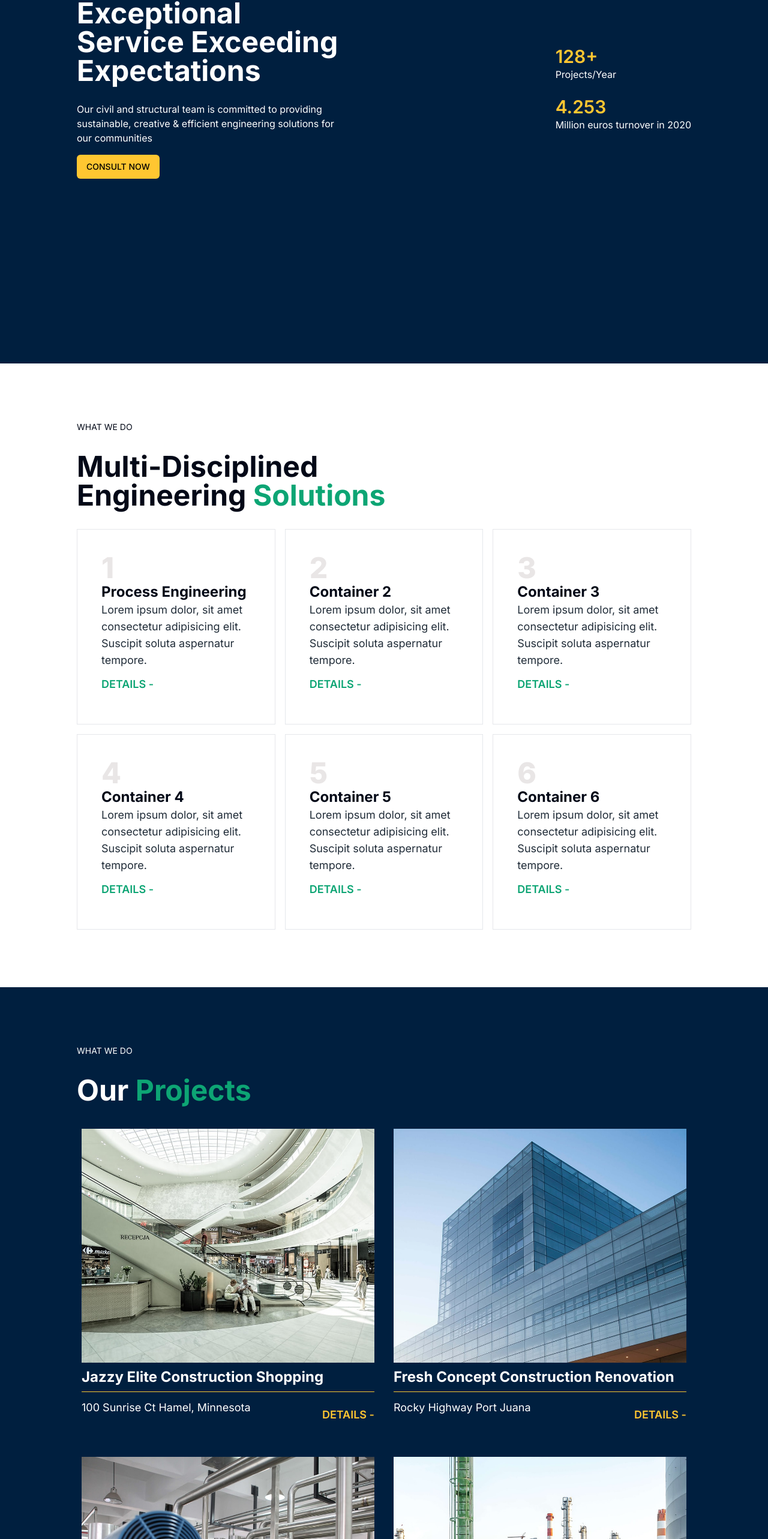
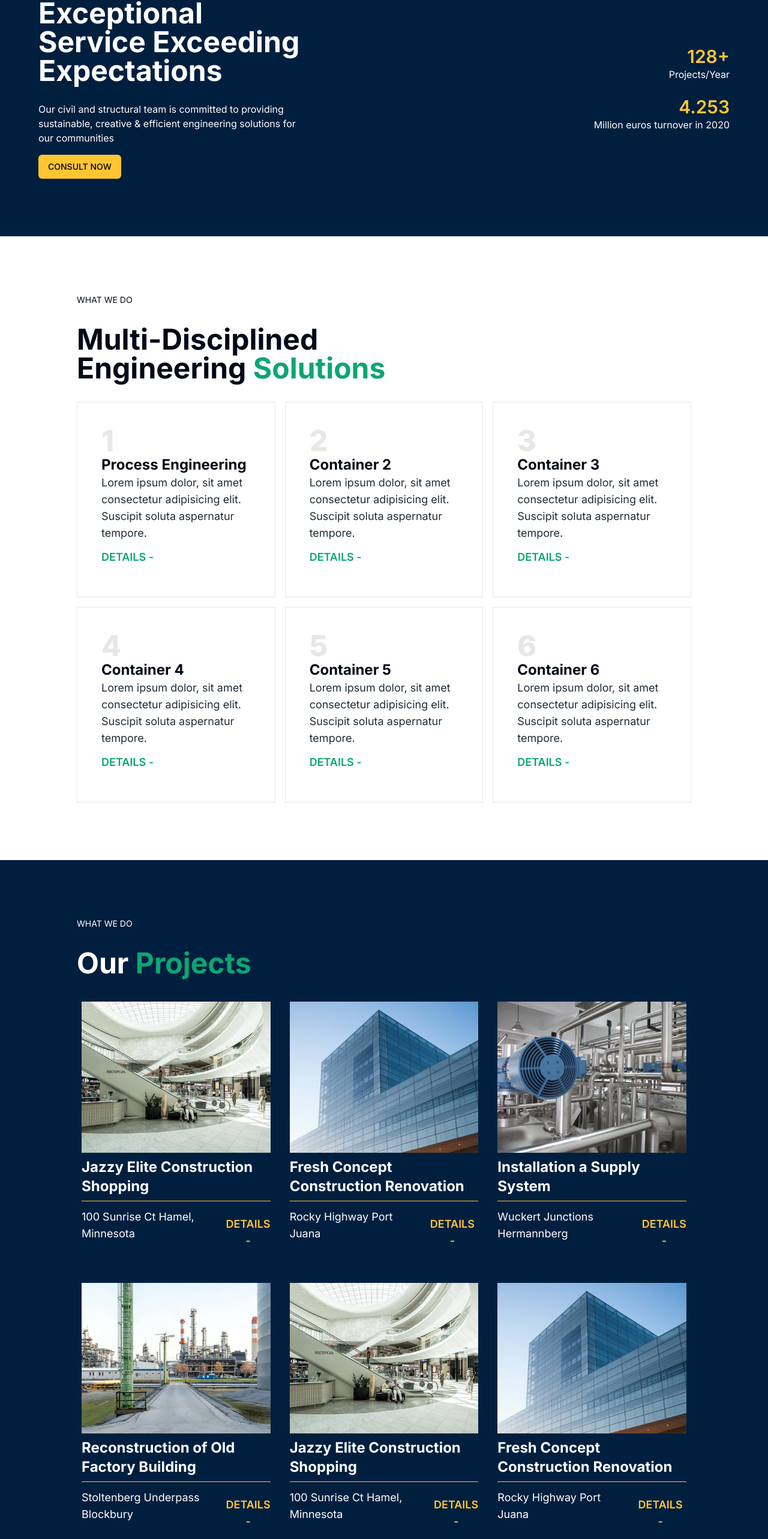
Before and after one commit to Simana-poudel/axial, a Next.js app: page / in a window 1280 px wide. Shown: the part 194-2760 px from the top of the page at 60% size. Built offline with nearby package versions, Linux system fonts and the light colour scheme.

Commit message:
grid added

```diff
--- a/components/LandingImage/Landingpage.tsx
+++ b/components/LandingImage/Landingpage.tsx
@@ -5,8 +5,8 @@ import { Button } from "../ui/button";
 const Landingpage = () => {
   return (
     <div>
-      <div className=" bg-primary-1 h-screen pt-24">
-        <div className="max-w-5xl mx-auto items-center flex justify-between py-24">
+      <div className=" bg-primary-1 pt-24">
+        <div className="max-w-6xl mx-auto items-center flex justify-between py-24">
           <div className="max-w-[450px]">
             <h1 className="z-1 relative mb-7 text-white  font-bold text-5xl">
               Exceptional Service Exceeding Expectations
@@ -22,20 +22,33 @@ const Landingpage = () => {
               Consult Now
             </Button>
           </div>
-          <div className="flex">
-            <div className="place-self-end">
+          <div className="flex max-w-2x justify-end">
+            <div className="text-right">
               <div className="">
-                <h1 className="text-primary-2 text-3xl font-semibold">128+</h1>
+                <h1 className="text-primary-2 text-3xl font-semibold text-right">
+                  128+
+                </h1>
                 <p className="text-white">Projects/Year</p>
               </div>
               <div className="mt-6">
                 <h1 className="text-primary-2 text-3xl font-semibold">4.253</h1>
-                <p className="text-white">Million euros turnover in 2020</p>
+                <p className="text-white self-end">
+                  Million euros turnover in 2020
+                </p>
               </div>
             </div>
           </div>
         </div>
       </div>
+      {/* <div className="self-end absolute top-[306px] left-[500px]">
+        <Image
+          src={"/images/home/building_mini.webp"}
+          alt="building"
+          height={400}
+          width={300}
+          className="object-cover translate-x-10 translate-y-5"
+        />
+      </div> */}
     </div>
   );
 };
--- a/components/NavBar/NavItems.tsx
+++ b/components/NavBar/NavItems.tsx
@@ -75,14 +75,14 @@ export function NavItems() {
       <NavigationMenuList>
         <NavigationMenuItem>
           <Link href="/" legacyBehavior passHref>
-            <NavigationMenuLink className="text-white font-medium mx-2">
+            <NavigationMenuLink className="text-white font-medium m-2">
               HOME
             </NavigationMenuLink>
           </Link>
         </NavigationMenuItem>
         <NavigationMenuItem>
           <Link href="/" legacyBehavior passHref>
-            <NavigationMenuLink className="text-white font-medium mx-2">
+            <NavigationMenuLink className="text-white font-medium m-2">
               ABOUT
             </NavigationMenuLink>
           </Link>
--- a/components/whatwedo/Projects.tsx
+++ b/components/whatwedo/Projects.tsx
@@ -30,6 +30,18 @@ const grids: {
     location: "Stoltenberg Underpass Blockbury",
     title: "Reconstruction of Old Factory Building",
   },
+  {
+    index: "5",
+    image: "images/projects/project1.webp",
+    location: "100 Sunrise Ct Hamel, Minnesota",
+    title: "Jazzy Elite Construction Shopping",
+  },
+  {
+    index: "6",
+    image: "images/projects/project2.webp",
+    location: "Rocky Highway Port Juana",
+    title: "Fresh Concept Construction Renovation",
+  },
 ];
 
 const Projects = () => {
@@ -42,7 +54,7 @@ const Projects = () => {
           <h1 className="text-5xl text-white font-bold max-w-[600px] py-8">
             Our <span className="text-secondary-1">Projects</span>
           </h1>
-          <div className="grid grid-cols-2 gap-4">
+          <div className="grid grid-cols-3 gap-4">
             {grids.map((grid) => (
               <div key={grid.index} className="p-2">
                 <img src={grid.image} alt={grid.title} />
```
